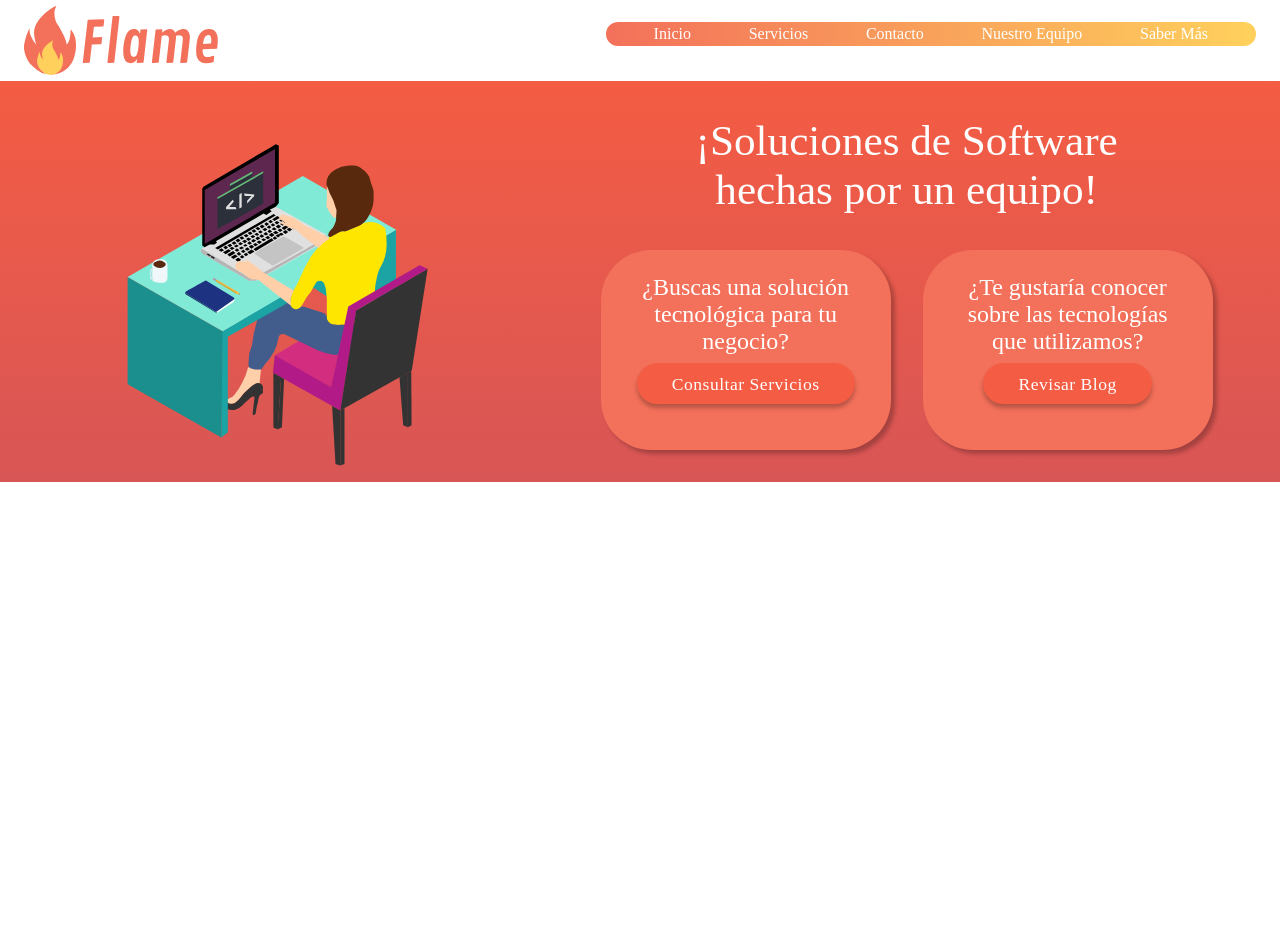
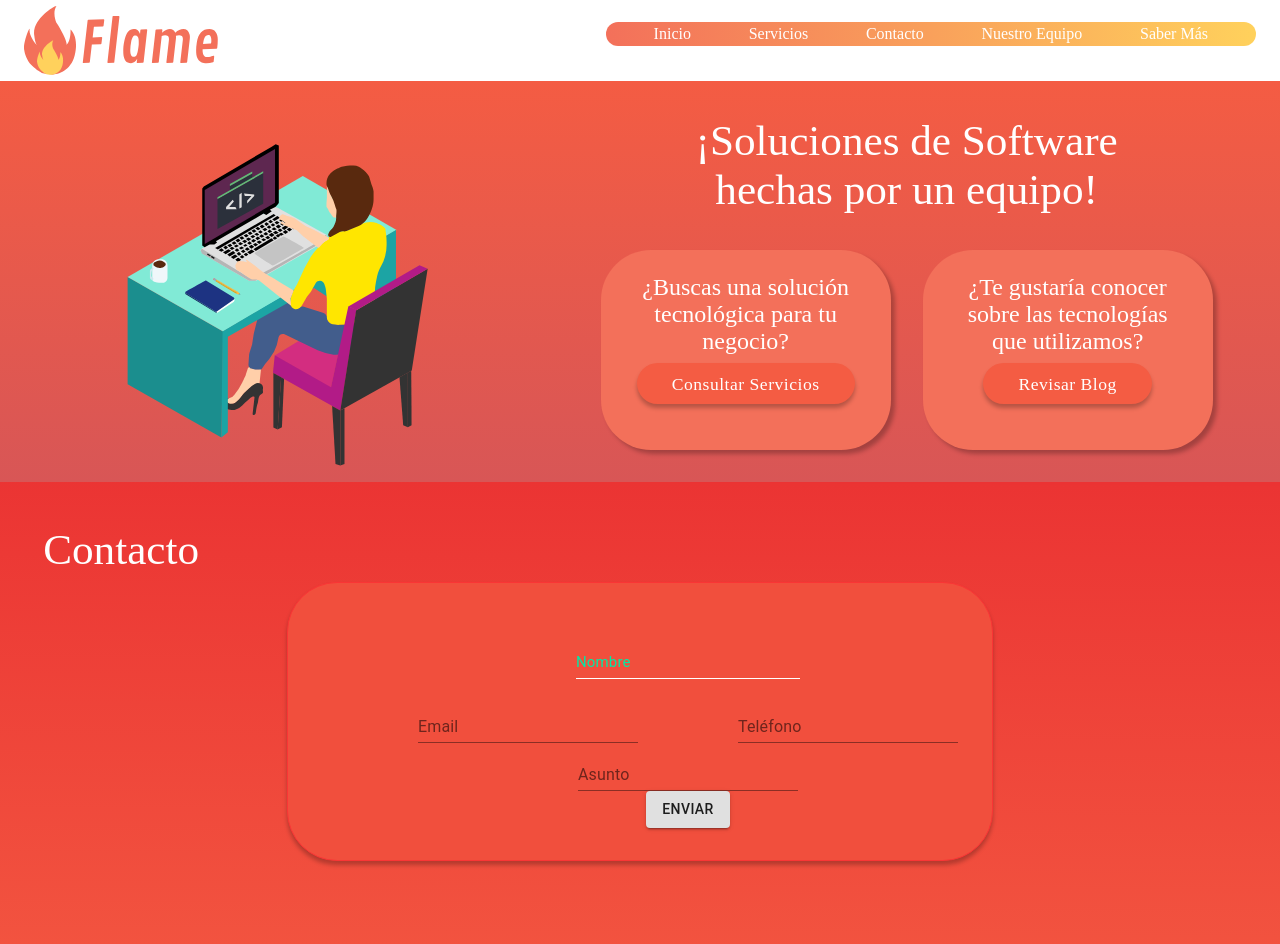
Before and after one commit to FlameTeam/FlameWebApp, a React (Create React App) app: page / in a window 1280 px wide. Shown: the top 944 px of the page. Before the commit the page ends 800 px from the top, so only its background shows below. Built offline with nearby package versions, Linux system fonts and the light colour scheme; a web font is replaced by a local one.

Commit message:
contact section advanced

```diff
--- a/src/App.js
+++ b/src/App.js
@@ -4,6 +4,7 @@ import ThemeContext from "./theme-context";
 import { Box } from "@material-ui/core";
 import Navbar from "./components/Navbar";
 import Header from "./components/Header";
+import Contact from "./components/Contact";
 
 function App() {
   const theme = useContext(ThemeContext);
@@ -13,6 +14,7 @@ function App() {
       <Box style={theme}>
         <Navbar />
         <Header />
+        <Contact />
       </Box>
     </ThemeContext.Provider>
   );
--- /dev/null
+++ b/src/components/Contact.js
@@ -0,0 +1,89 @@
+import React, { useState }  from "react";
+
+import { Box, Grid, TextField, Button } from "@material-ui/core";
+
+import useStyles from "../styles/components/contactStyle";
+
+export default function Contact() {
+  const classes = useStyles();
+
+  const [nameState, setName] = useState("");
+  const [emailState, setEmail] = useState("");
+  const [phoneState, setPhone] = useState("");
+  const [messageState, setMessage] = useState("");
+
+  console.log(nameState);
+  console.log(emailState);
+  console.log(phoneState);
+  console.log(messageState);
+
+  return (
+    <Box className={classes.contact}>
+    <h3 className={classes.title}>
+      Contacto
+    </h3>
+
+
+      <form className={classes.form}>
+      <Grid
+        container
+        justify="center"
+        className={classes.formGridContainer}
+      >
+
+       <Grid item md={12}>
+       <TextField
+                  id="name"
+                  label="Nombre"
+                  value={nameState}
+                  onChange={e => setName(e.target.value)}
+                  className={classes.textField}
+                  InputLabelProps={{
+                    classes: {
+                      root: classes.label,
+                      focused: classes.focusedLabel
+                    }
+                  }}
+                  InputProps={{
+                    classes: {
+                      root: classes.underline
+                    }
+                  }}
+                />
+
+         </Grid>
+         <Grid item md={6}>
+         <TextField
+                  id="email"
+                  label="Email"
+                  value={emailState}
+                  onChange={e => setEmail(e.target.value)}
+                />
+           </Grid>
+           <Grid item md={6}>
+           <TextField
+                  id="phone"
+                  label="Teléfono"
+                  value={phoneState}
+                  onChange={e => setPhone(e.target.value)}
+                />
+
+             </Grid>
+
+            <Grid item md={12}>
+            <TextField
+                  id="message"
+                  label="Asunto"
+                  value={messageState}
+                  onChange={e => setMessage(e.target.value)}
+                />
+            </Grid>
+                <Button variant="contained">
+                    Enviar
+                </Button>
+                </Grid>
+      </form>
+
+  </Box>
+  );
+}
--- /dev/null
+++ b/src/styles/components/contactStyle.js
@@ -0,0 +1,82 @@
+import { makeStyles } from "@material-ui/core/styles";
+
+const useStyles = makeStyles((theme) => ({
+    contact: {
+        background: "linear-gradient(180.36deg, #EB3333 0.7%, #EB3433 0.71%, #F45C43 99.35%)",
+        height: "600px",
+    },
+
+    title: {
+        marginTop: "0",
+        marginBottom: "0.2em",
+        paddingTop: "1em",
+        paddingLeft: "1em",
+        fontSize: "2.7em",
+        fontWeight: "normal",
+        color: "#FFFFFF"
+    },
+
+    formGridContainer: {
+        marginLeft: "3em",
+        marginRight: "3em",
+        textAlign: "center",
+
+        [theme.breakpoints.down("sm")]: {
+          marginLeft: "1em",
+          marginRight: "1em"
+        }
+      },
+
+    form: {
+        background: "#F14F3D",
+        width: "50%",
+        margin: "auto",
+        padding: "2em",
+        border: "1px solid #FA3535",
+        boxShadow: "0px 4px 4px rgba(0, 0, 0, 0.25)",
+        borderRadius: "50px"
+    },
+
+
+    formGridItem: {
+
+
+    },
+
+    textField: {
+        width: "35%",
+        margin: "1em",
+        [theme.breakpoints.down("sm")]: {
+          height: 30,
+          width: "70%",
+          fontSize: "0.7em"
+        }
+      },
+
+      label: {
+        "&$focusedLabel": {
+          color: "#00EAA6"
+        },
+        color: "#00EAA6",
+        fontSize: "15px"
+      },
+
+      underline: {
+        color: "#FFFFFF",
+
+        "&:before": {
+          borderBottom: "1px solid white"
+        },
+
+        "&&&&:hover:before": {
+          borderBottom: "1px solid white"
+        },
+
+        "&:after": {
+          borderBottom: `1px solid cyan`
+        }
+      },
+
+}));
+
+export default useStyles;
```
Also changed, not shown: src/components/Header.js (+4 -4 lines).
